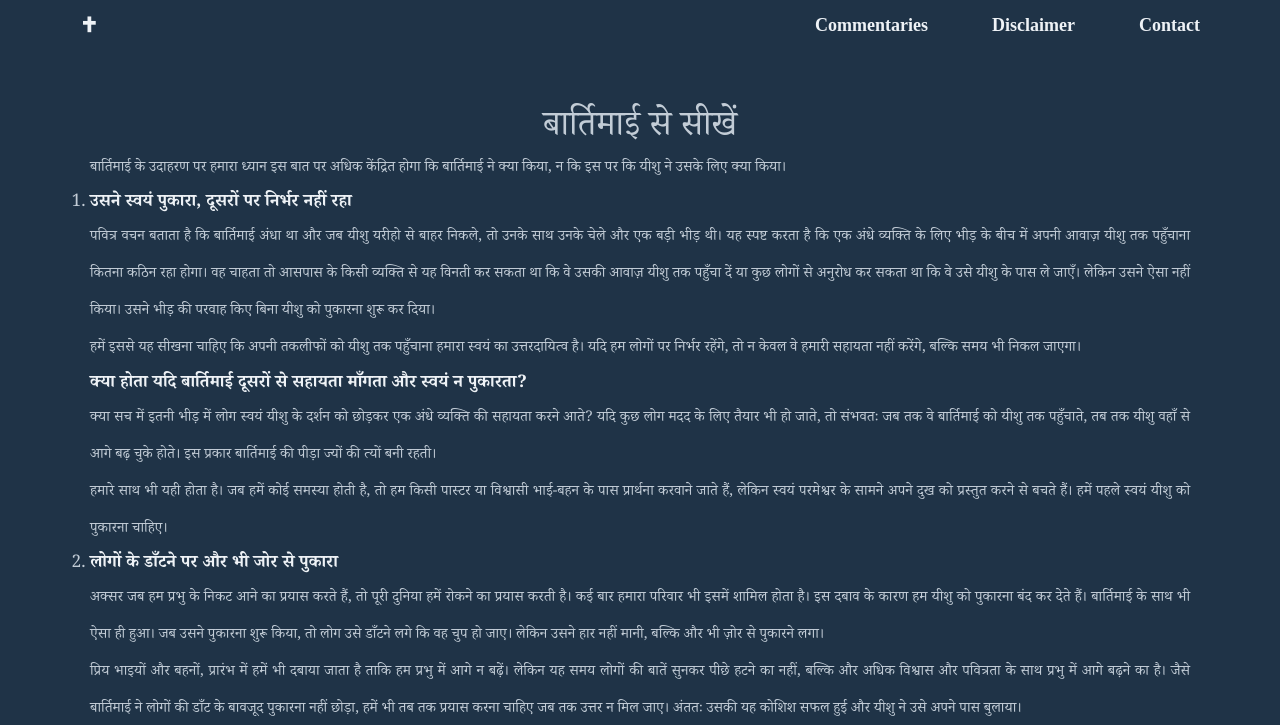
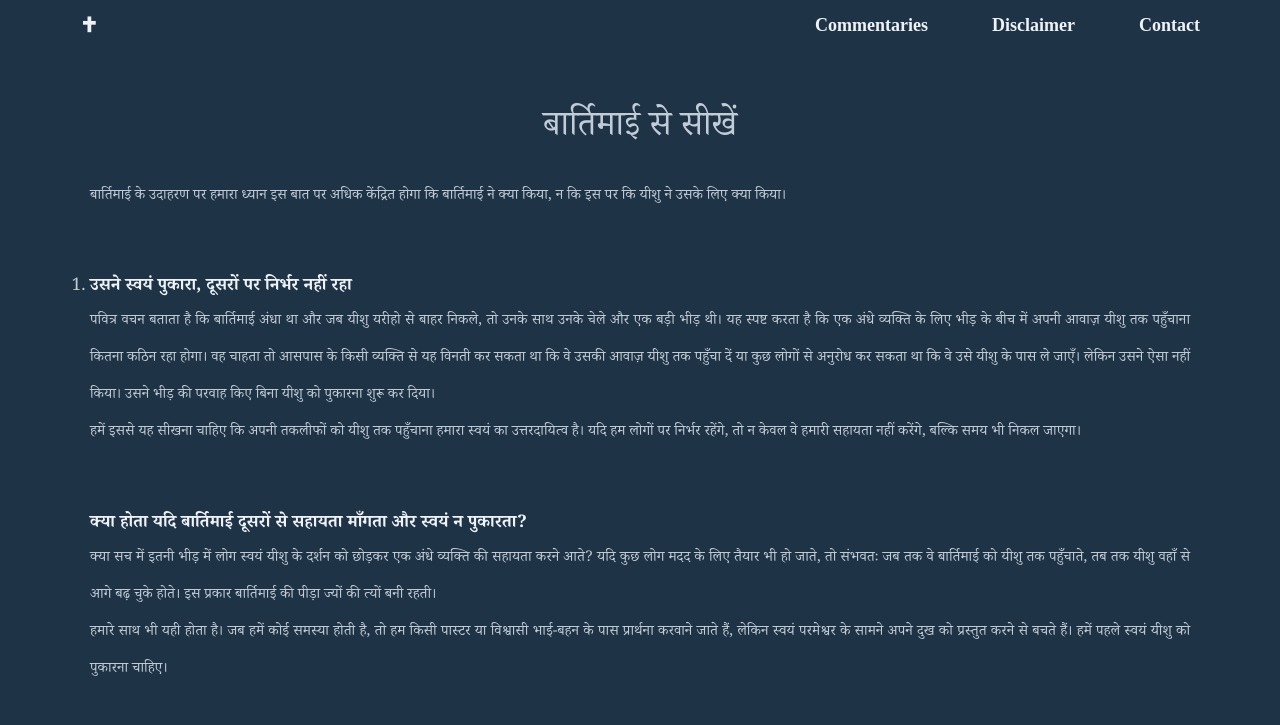
Before and after one commit to sonukumarsaha/bible, a plain HTML site: page बार्तिमाई से सीखें.html in a window 1280 px wide. Shown: the top 725 px of the page. Drawn offline with nearby package versions, Linux system fonts and the light colour scheme; a web font is replaced by a local one.

Commit message:
modified bartimayi

```diff
--- a/बार्तिमाई से सीखें.html
+++ b/बार्तिमाई से सीखें.html
@@ -78,25 +78,14 @@
 
                                     <body>
 
-                                          <!DOCTYPE html>
-                                          <html>
-
-                                          <head>
-                                                <meta charset="utf-8">
-                                                <meta name="viewport" content="width=device-width, initial-scale=1.0">
-                                                <title></title>
-                                          </head>
-
-                                          <body>
-
                                           <p style="text-align: center;"><span
                                                       style="font-size:26pt;font-family:'Noto Serif Devanagari',serif;">बार्तिमाई
-                                                            से सीखें</span></p>
+                                                      से सीखें</span></p><br>
                                           <p style="text-align: justify;"><span
                                                       style="font-size:11pt;font-family:'Noto Serif Devanagari',serif;">बार्तिमाई
                                                       के उदाहरण पर हमारा ध्यान इस बात पर अधिक केंद्रित होगा कि
                                                       बार्तिमाई ने क्या किया, न कि इस पर कि यीशु ने उसके लिए क्या
-                                                            किया।</span></p>
+                                                      किया।</span></p><br><br>
                                           <ol>
                                                 <li
                                                       style="list-style-type:decimal;font-size:13pt;font-family:'Noto Serif Devanagari',serif;">
@@ -122,6 +111,7 @@
                                                       हमारा स्वयं का उत्तरदायित्व है। यदि हम लोगों पर निर्भर
                                                       रहेंगे, तो न केवल वे हमारी सहायता नहीं करेंगे, बल्कि समय भी
                                                       निकल जाएगा।</span></p>
+                                          <br><br>
                                           <h3 style="text-align: justify;"><span
                                                       style="font-size:13pt;font-family:'Noto Serif Devanagari',serif;">क्या
                                                       होता यदि बार्तिमाई दूसरों से सहायता माँगता और स्वयं न
@@ -139,6 +129,7 @@
                                                       पास्टर या विश्वासी भाई-बहन के पास प्रार्थना करवाने जाते हैं,
                                                       लेकिन स्वयं परमेश्वर के सामने अपने दुख को प्रस्तुत करने से
                                                       बचते हैं। हमें पहले स्वयं यीशु को पुकारना चाहिए।</span></p>
+                                          <br><br>
                                           <ol start="2">
                                                 <li
                                                       style="list-style-type:decimal;font-size:13pt;font-family:'Noto Serif Devanagari',serif;">
@@ -166,6 +157,7 @@
                                                       के बावजूद पुकारना नहीं छोड़ा, हमें भी तब तक प्रयास करना
                                                       चाहिए जब तक उत्तर न मिल जाए। अंततः उसकी यह कोशिश सफल हुई और
                                                       यीशु ने उसे अपने पास बुलाया।</span></p>
+                                          <br><br>
                                           <ol start="3">
                                                 <li
                                                       style="list-style-type:decimal;font-size:13pt;font-family:'Noto Serif Devanagari',serif;">
@@ -199,6 +191,7 @@
                                                       परिणामस्वरूप, वह हमें भी वही आशीष देता है, जिसकी लालसा
                                                       बड़े-बड़े याजक भी रखते हैं&mdash;&ldquo;तू क्या चाहता है कि
                                                       मैं तेरे लिए करूँ?&rdquo;</span></p>
+                                          <br><br>
                                           <ol start="4">
                                                 <li
                                                       style="list-style-type:decimal;font-size:13pt;font-family:'Noto Serif Devanagari',serif;">
@@ -225,6 +218,7 @@
                                                       अपनी तकलीफें गिनाने के बजाय सीधे वही माँगना चाहिए जो हमें
                                                       चाहिए। यदि हमारी माँग सही होगी और हमारा विश्वास दृढ़ होगा,
                                                       तो परमेश्वर अवश्य उसे पूरा करेंगे।</span></p>
+                                          <br><br>
                                           <ol start="5">
                                                 <li
                                                       style="list-style-type:decimal;font-size:13pt;font-family:'Noto Serif Devanagari',serif;">
@@ -288,12 +282,6 @@
                                                       Kumar Saha</span></p>
                                           <p><br></p>
 
-                                          </body>
-
-                                          </html>
-                                    </body>
-
-                                    </html>
                         </p>
 
                   </article>
```
Lines whose indentation alone changed are shown as unchanged.
